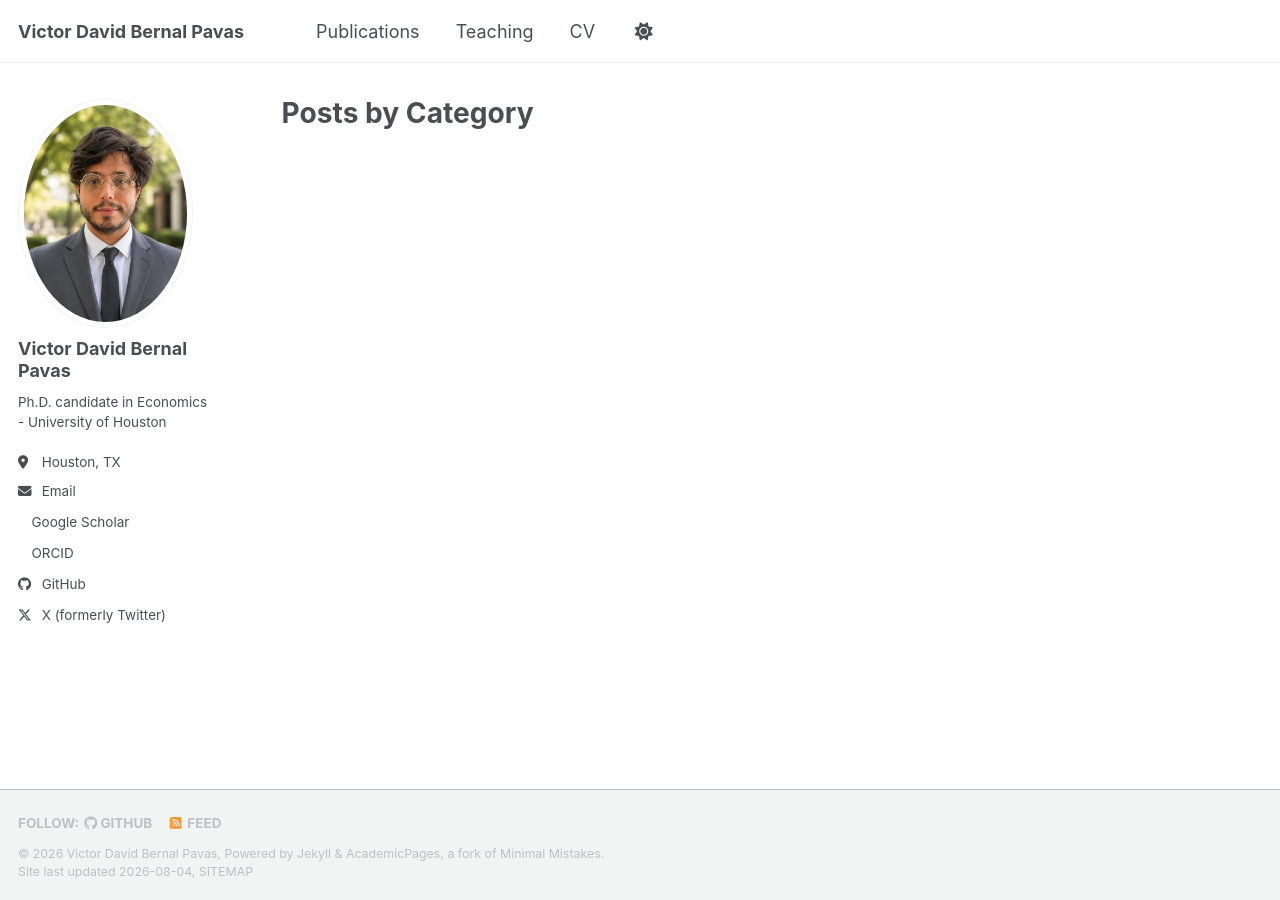
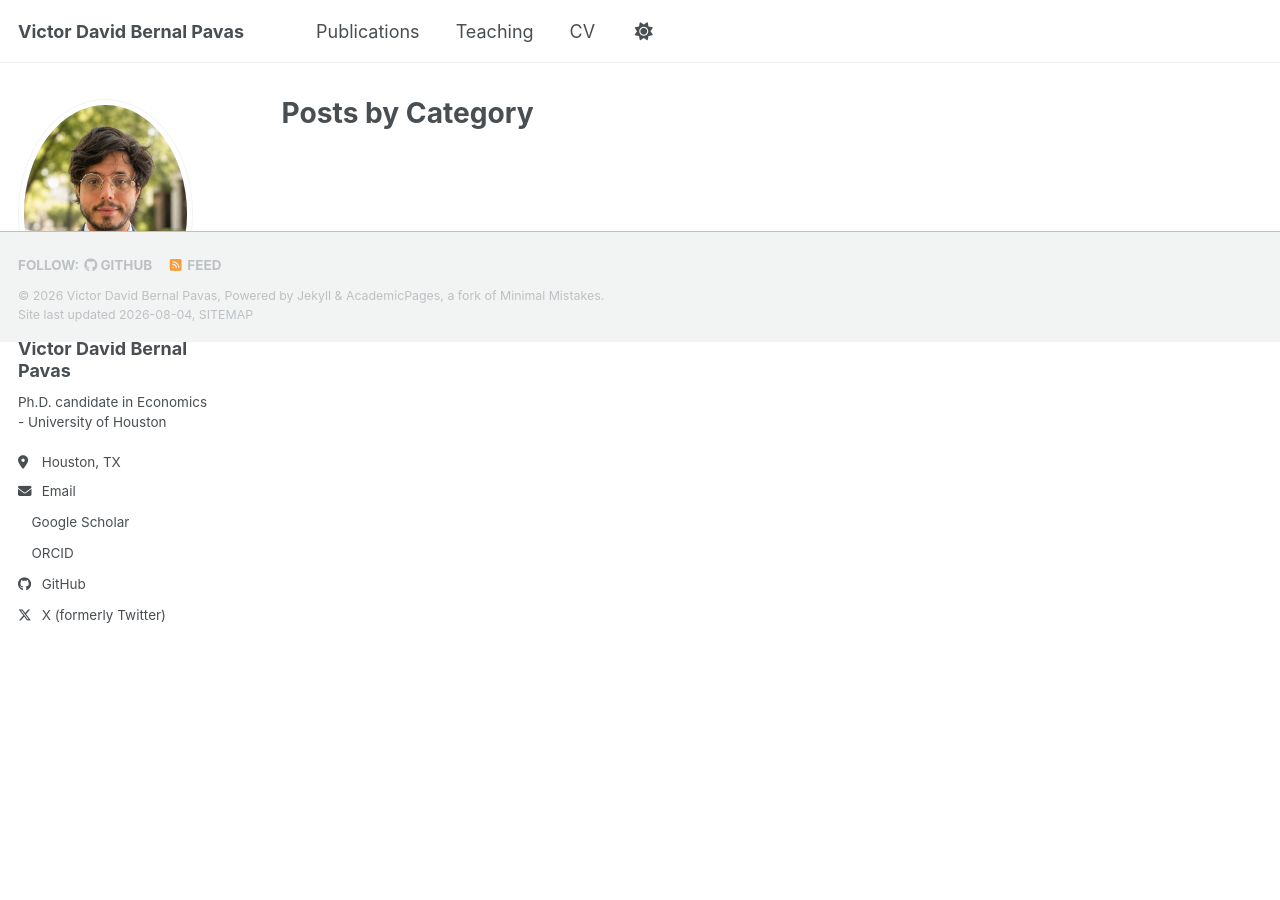
Before and after one commit to DavdBernal24/DavdBernal24.github.io, a Jekyll site: the page built from _pages/category-archive.html, in a window 1280 px wide. Built offline with Jekyll 4.4.1, drawn with Linux system fonts in a browser that asks for light colours; a style sheet for code colours, icons or effects is not loaded.

Commit message:
Update _footer.scss

```diff
--- a/_sass/layout/_footer.scss
+++ b/_sass/layout/_footer.scss
@@ -17,9 +17,9 @@
   /* keep footer in normal document flow so custom widgets do not overlap content */
   height: auto;
 
-  /* keep the footer on the bottom of the page */
-  position: fixed;
-  bottom: 0;
+/* keep footer in normal document flow */
+position: relative;
+bottom: auto;
 
   -webkit-animation: intro 0.3s both;
           animation: intro 0.3s both;
```
